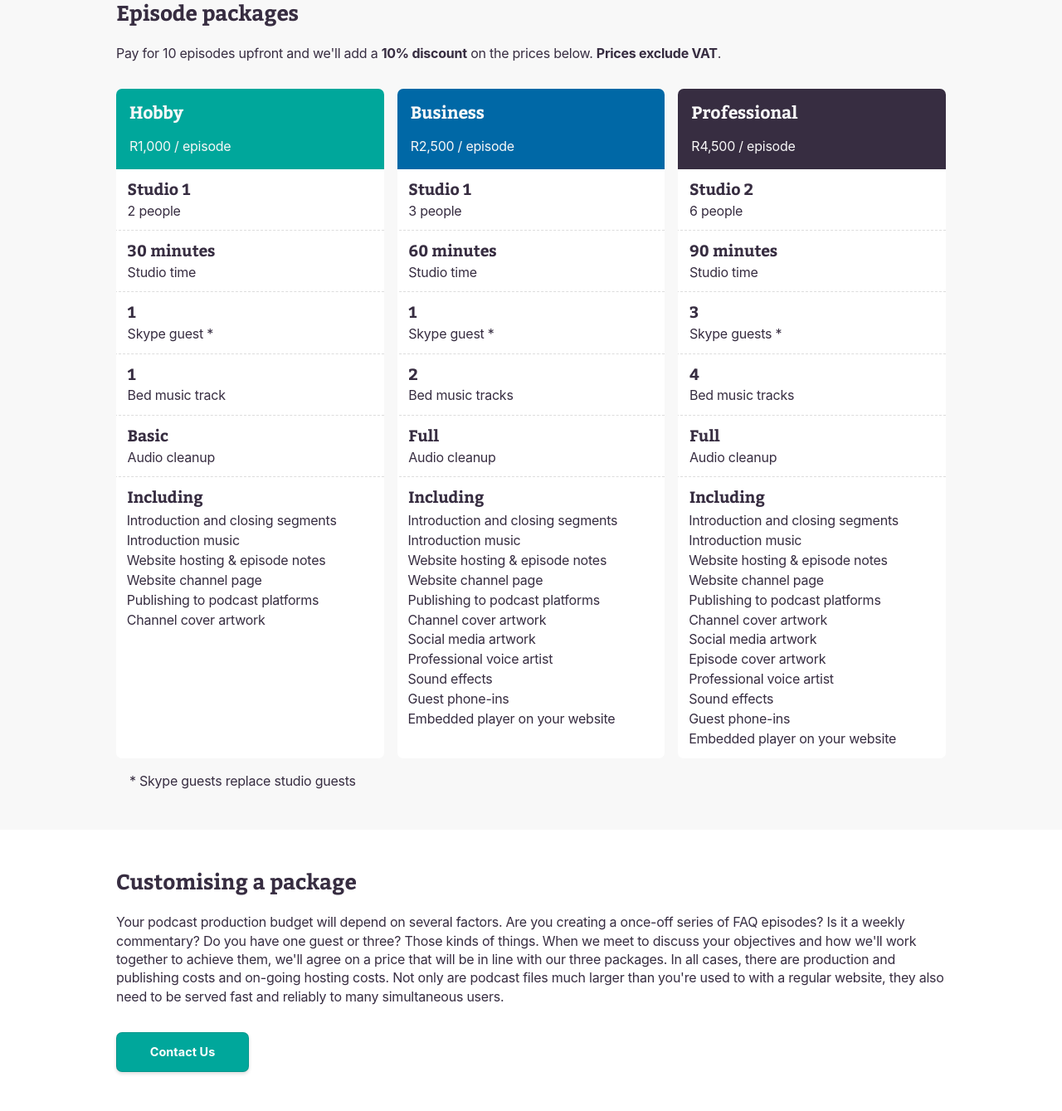
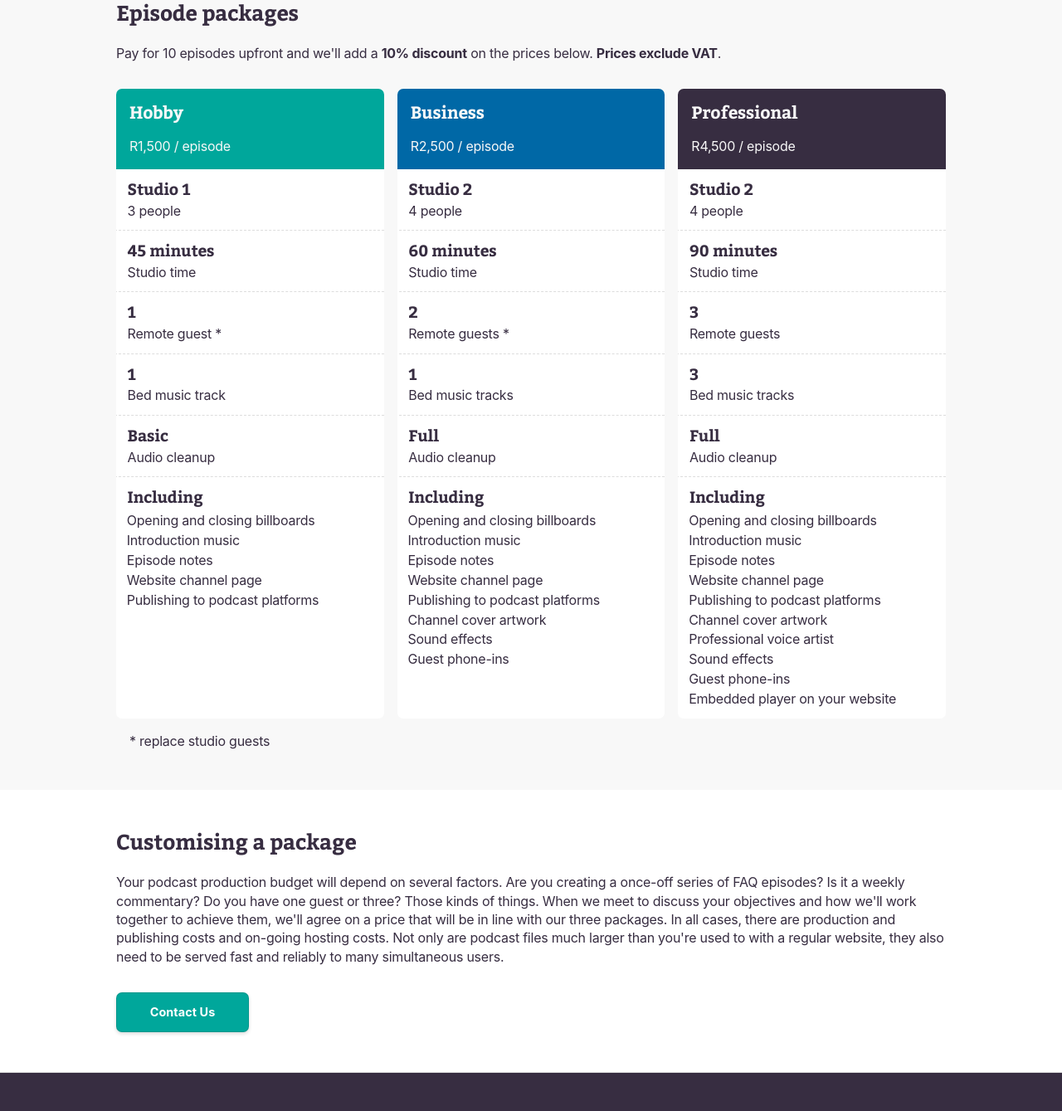
Before and after one commit to luniawebsites/solidgold, a PHP site: page /pricing.php in a window 1280 px wide. Shown: the part 195-1534 px from the top of the page at 83% size. Run offline with PHP 8.4, Linux system fonts and the light colour scheme.

Commit message:
Update pricing.php

```diff
--- a/pricing.php
+++ b/pricing.php
@@ -125,24 +125,24 @@ MAIN
 
 							<h3>Hobby</h3>
 
-							<p>R1,000 / episode</p>
+							<p>R1,500 / episode</p>
 
 						</header>
 
 						<ul class="( pricing-comparison__list )">
-							<li><span class="pricing-comparison__heading">Studio 1</span>2 people</li>
-							<li><span class="pricing-comparison__heading">30 minutes</span>Studio time</li>
-							<li><span class="pricing-comparison__heading">1</span>Skype guest *</li>
+							<li><span class="pricing-comparison__heading">Studio 1</span>3 people</li>
+							<li><span class="pricing-comparison__heading">45 minutes</span>Studio time</li>
+							<li><span class="pricing-comparison__heading">1</span>Remote guest *</li>
 							<li><span class="pricing-comparison__heading">1</span>Bed music track</li>
 							<li><span class="pricing-comparison__heading">Basic</span>Audio cleanup</li>
 							<li><span class="pricing-comparison__heading">Including</span>
 								<ul>
-									<li>Introduction and closing segments</li>
+									<li>Opening and closing billboards</li>
 									<li>Introduction music</li>
-									<li>Website hosting & episode notes</li>
+									<li>Episode notes</li>
 									<li>Website channel page</li>
 									<li>Publishing to podcast platforms</li>
-									<li>Channel cover artwork</li>
+									<li></li>
 								</ul>
 							</li>
 						</ul>
@@ -164,24 +164,24 @@ MAIN
 						</header>
 
 						<ul class="( pricing-comparison__list )">
-							<li><span class="pricing-comparison__heading">Studio 1</span>3 people</li>
+							<li><span class="pricing-comparison__heading">Studio 2</span>4 people</li>
 							<li><span class="pricing-comparison__heading">60 minutes</span>Studio time</li>
-							<li><span class="pricing-comparison__heading">1</span>Skype guest *</li>
-							<li><span class="pricing-comparison__heading">2</span>Bed music tracks</li>
+							<li><span class="pricing-comparison__heading">2</span>Remote guests *</li>
+							<li><span class="pricing-comparison__heading">1</span>Bed music tracks</li>
 							<li><span class="pricing-comparison__heading">Full</span>Audio cleanup</li>
 							<li><span class="pricing-comparison__heading">Including</span>
 								<ul>
-									<li>Introduction and closing segments</li>
+									<li>Opening and closing billboards</li>
 									<li>Introduction music</li>
-									<li>Website hosting & episode notes</li>
+									<li>Episode notes</li>
 									<li>Website channel page</li>
 									<li>Publishing to podcast platforms</li>
 									<li>Channel cover artwork</li>
-									<li>Social media artwork</li>
-									<li>Professional voice artist</li>
+									<!--- <li>Social media artwork</li>
+									<li>Professional voice artist</li> -->
 									<li>Sound effects</li>
 									<li>Guest phone-ins</li>
-									<li>Embedded player on your website</li>
+									<!-- <li>Embedded player on your website</li> -->
 								</ul>
 							</li>
 						</ul>
@@ -203,21 +203,21 @@ MAIN
 						</header>
 
 						<ul class="( pricing-comparison__list )">
-							<li><span class="pricing-comparison__heading">Studio 2</span>6 people</li>
+							<li><span class="pricing-comparison__heading">Studio 2</span>4 people</li>
 							<li><span class="pricing-comparison__heading">90 minutes</span>Studio time</li>
-							<li><span class="pricing-comparison__heading">3</span>Skype guests *</li>
-							<li><span class="pricing-comparison__heading">4</span>Bed music tracks</li>
+							<li><span class="pricing-comparison__heading">3</span>Remote guests</li>
+							<li><span class="pricing-comparison__heading">3</span>Bed music tracks</li>
 							<li><span class="pricing-comparison__heading">Full</span>Audio cleanup</li>
 							<li><span class="pricing-comparison__heading">Including</span>
 								<ul>
-									<li>Introduction and closing segments</li>
+									<li>Opening and closing billboards</li>
 									<li>Introduction music</li>
-									<li>Website hosting & episode notes</li>
+									<li>Episode notes</li>
 									<li>Website channel page</li>
 									<li>Publishing to podcast platforms</li>
 									<li>Channel cover artwork</li>
-									<li>Social media artwork</li>
-									<li>Episode cover artwork</li>
+									<!-- <li>Social media artwork</li>
+									<li>Episode cover artwork</li> -->
 									<li>Professional voice artist</li>
 									<li>Sound effects</li>
 									<li>Guest phone-ins</li>
@@ -230,7 +230,7 @@ MAIN
 
 				</div>
 
-				<p class="pad-l-mob">* Skype guests replace studio guests</p>
+				<p class="pad-l-mob">* replace studio guests</p>
 
 			</div>
 
```
